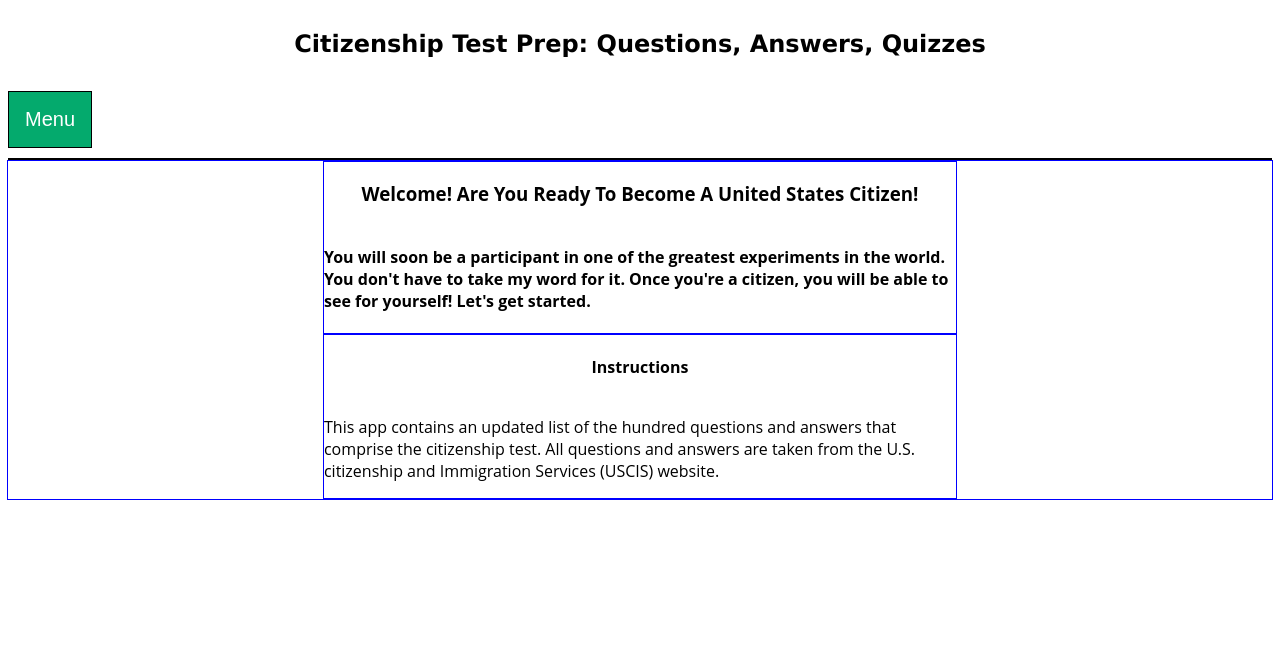
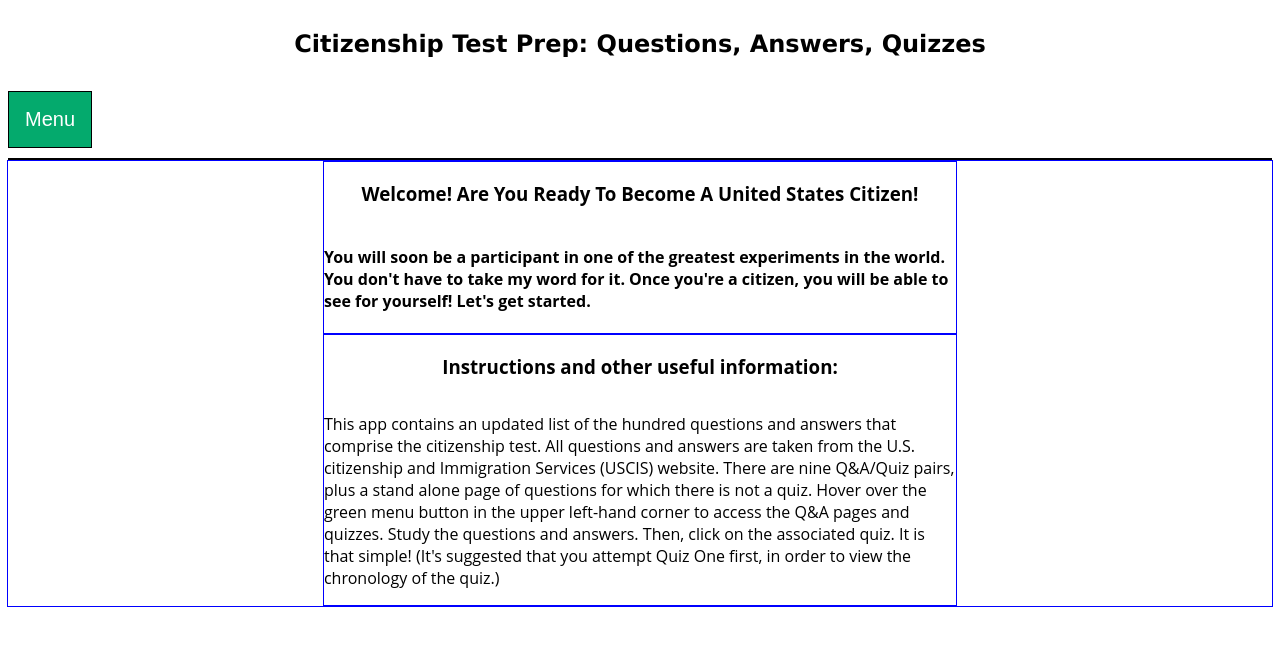
Before and after one commit to mmaustin/citizenship-questions-answers, a React (Create React App) app in the folder citizenship-frontend/: page / in a window 1280 px wide. Shown: the top 646 px of the page. Built offline with nearby package versions, Linux system fonts and the light colour scheme.

Commit message:
added to insturctions and other info on the homepage

```diff
--- a/citizenship-frontend/src/features/homePage/HomePage.js
+++ b/citizenship-frontend/src/features/homePage/HomePage.js
@@ -11,10 +11,14 @@ export const HomePage = () => {
                 </h4>
             </div>
             <div id='home-instructions'>
-                <h4>Instructions</h4>
+                <h3>Instructions and other useful information:</h3>
                 <p>This app contains an updated list of the hundred questions and answers that comprise
                     the citizenship test. All questions and answers are taken from the U.S. citizenship
-                    and Immigration Services (USCIS) website.
+                    and Immigration Services (USCIS) website. There are nine Q&A/Quiz pairs, plus a stand
+                    alone page of questions for which there is not a quiz. Hover over the green menu button
+                    in the upper left-hand corner to access the Q&A pages and quizzes. Study the questions
+                    and answers. Then, click on the associated quiz. It is that simple! (It's suggested that
+                    you attempt Quiz One first, in order to view the chronology of the quiz.)
                 </p>
 
             </div>
```
